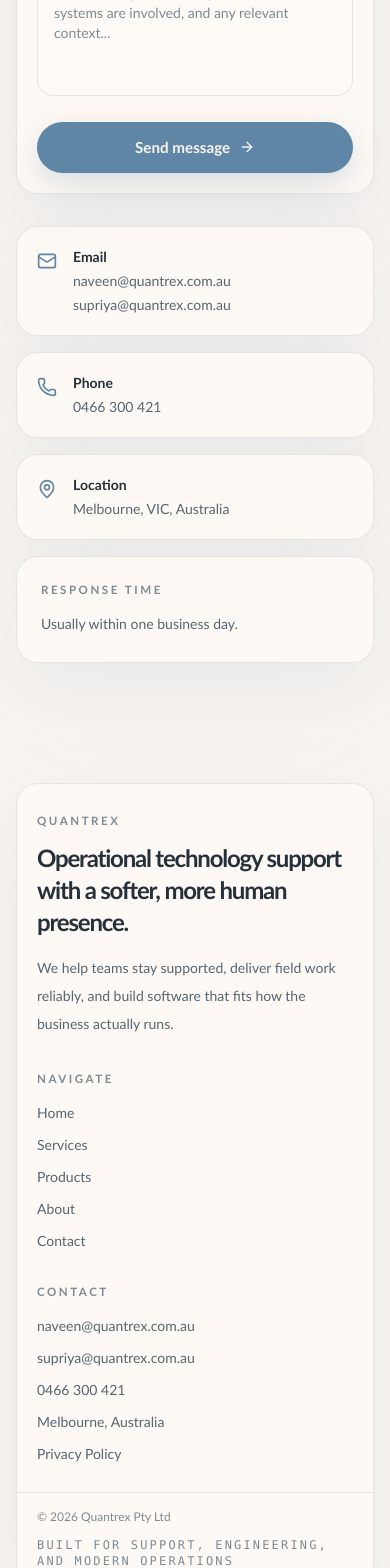
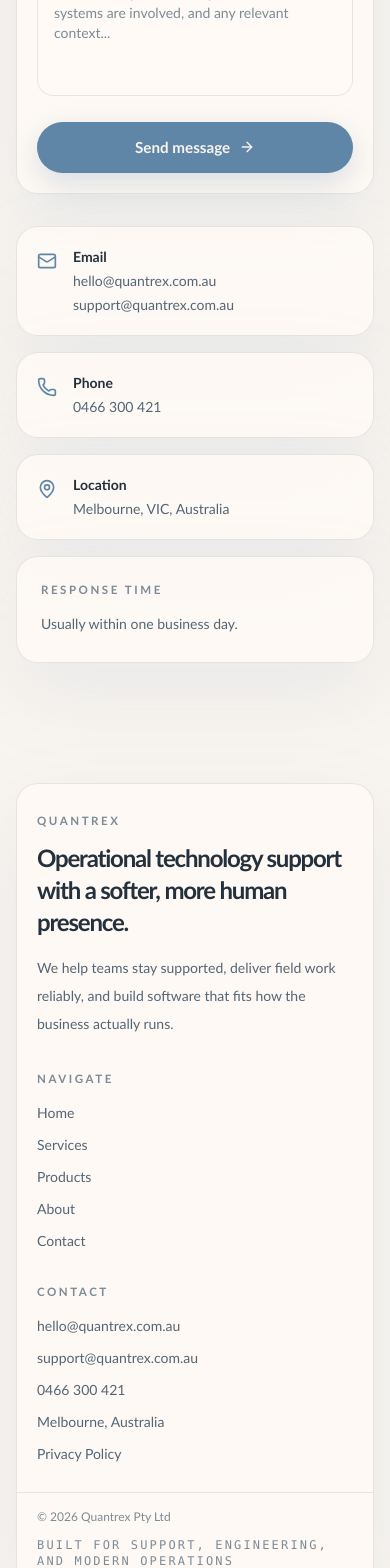
Before and after one commit to naveen-quantrex/quantrex-website, a Next.js app: page /contact in a window 390 px wide. Shown: the part 1047-2615 px from the top of the page. Built offline with nearby package versions, Linux system fonts and the light colour scheme.

Commit message:
fix: replace personal emails with role-based aliases
Use hello@quantrex.com.au for general enquiries and
support@quantrex.com.au for support across contact page,
footer, mobile menu, privacy page, and contact form API.

```diff
--- a/src/app/api/contact/route.ts
+++ b/src/app/api/contact/route.ts
@@ -18,7 +18,7 @@ export async function POST(req: Request) {
 
     await resend.emails.send({
       from: "Quantrex Website <onboarding@resend.dev>",
-      to: "naveen@quantrex.com.au",
+      to: "hello@quantrex.com.au",
       replyTo: email,
       subject: `New enquiry from ${name}${service ? ` - ${service}` : ""}`,
       html: `
--- a/src/app/contact/page.tsx
+++ b/src/app/contact/page.tsx
@@ -58,11 +58,11 @@ export default function ContactPage() {
                 title: "Email",
                 content: (
                   <div className="mt-1 space-y-1 text-sm text-[var(--muted)]">
-                    <a href="mailto:naveen@quantrex.com.au" className="block hover:text-[var(--text)]">
-                      naveen@quantrex.com.au
+                    <a href="mailto:hello@quantrex.com.au" className="block hover:text-[var(--text)]">
+                      hello@quantrex.com.au
                     </a>
-                    <a href="mailto:supriya@quantrex.com.au" className="block hover:text-[var(--text)]">
-                      supriya@quantrex.com.au
+                    <a href="mailto:support@quantrex.com.au" className="block hover:text-[var(--text)]">
+                      support@quantrex.com.au
                     </a>
                   </div>
                 ),
--- a/src/app/layout.tsx
+++ b/src/app/layout.tsx
@@ -74,7 +74,7 @@ const structuredData = [
     name: "Quantrex",
     legalName: "Quantrex Pty Ltd",
     url: "https://quantrex.com.au",
-    email: "naveen@quantrex.com.au",
+    email: "hello@quantrex.com.au",
     telephone: "+61466300421",
     image: "https://quantrex.com.au/og",
     logo: "https://quantrex.com.au/og",
--- a/src/app/privacy/page.tsx
+++ b/src/app/privacy/page.tsx
@@ -119,10 +119,10 @@ export default function PrivacyPage() {
                 If you have any questions about this policy or wish to request deletion of your
                 data, contact us at{" "}
                 <a
-                  href="mailto:naveen@quantrex.com.au"
+                  href="mailto:hello@quantrex.com.au"
                   className="text-[var(--accent-strong)] underline underline-offset-2 transition-opacity hover:opacity-80"
                 >
-                  naveen@quantrex.com.au
+                  hello@quantrex.com.au
                 </a>
                 .
               </p>
--- a/src/components/contact-form.tsx
+++ b/src/components/contact-form.tsx
@@ -155,7 +155,7 @@ export function ContactForm() {
 
       {status === "error" && (
         <p role="alert" aria-live="polite" className="text-sm text-[var(--error)]">
-          Something went wrong. Please email us directly at naveen@quantrex.com.au
+          Something went wrong. Please email us directly at hello@quantrex.com.au
         </p>
       )}
 
--- a/src/components/mobile-menu.tsx
+++ b/src/components/mobile-menu.tsx
@@ -50,10 +50,10 @@ export function MobileMenu() {
           })}
           <div className="fine-rule pt-4">
             <a
-              href="mailto:naveen@quantrex.com.au"
+              href="mailto:hello@quantrex.com.au"
               className="block break-all rounded-2xl px-4 py-3 font-mono text-xs uppercase tracking-[0.18em] text-[var(--muted)]"
             >
-              naveen@quantrex.com.au
+              hello@quantrex.com.au
             </a>
           </div>
         </nav>
--- a/src/components/site-shell.tsx
+++ b/src/components/site-shell.tsx
@@ -83,11 +83,11 @@ export function SiteShell({
                 <div>
                   <p className="panel-label">Contact</p>
                   <div className="mt-4 space-y-3 text-sm text-[var(--muted)]">
-                    <a href="mailto:naveen@quantrex.com.au" className="block break-all hover:text-[var(--text)]">
-                      naveen@quantrex.com.au
+                    <a href="mailto:hello@quantrex.com.au" className="block break-all hover:text-[var(--text)]">
+                      hello@quantrex.com.au
                     </a>
-                    <a href="mailto:supriya@quantrex.com.au" className="block break-all hover:text-[var(--text)]">
-                      supriya@quantrex.com.au
+                    <a href="mailto:support@quantrex.com.au" className="block break-all hover:text-[var(--text)]">
+                      support@quantrex.com.au
                     </a>
                     <a href="tel:+61466300421" className="block hover:text-[var(--text)]">
                       0466 300 421
```
